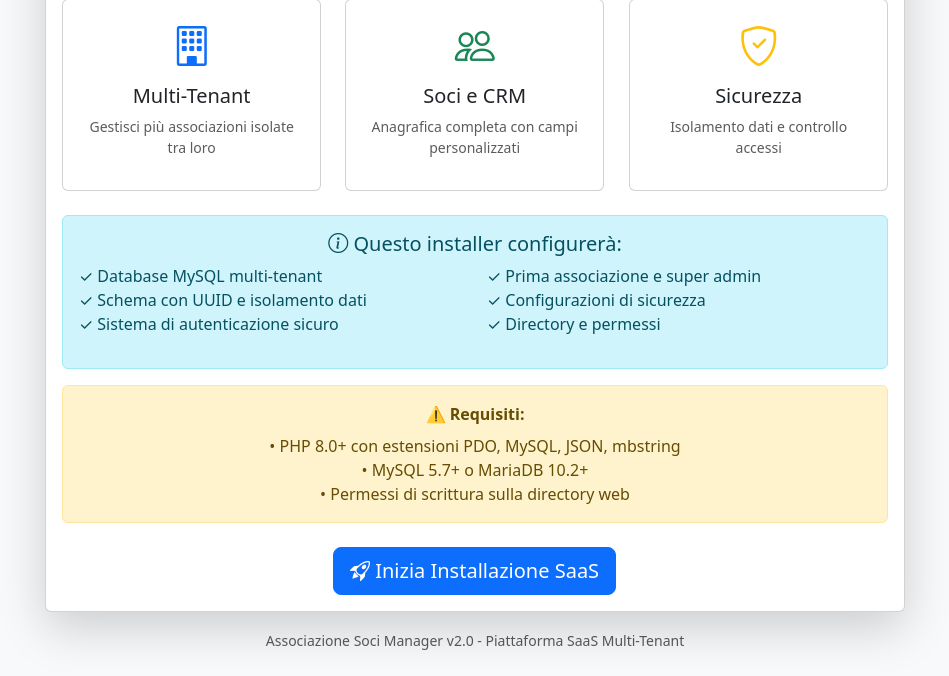
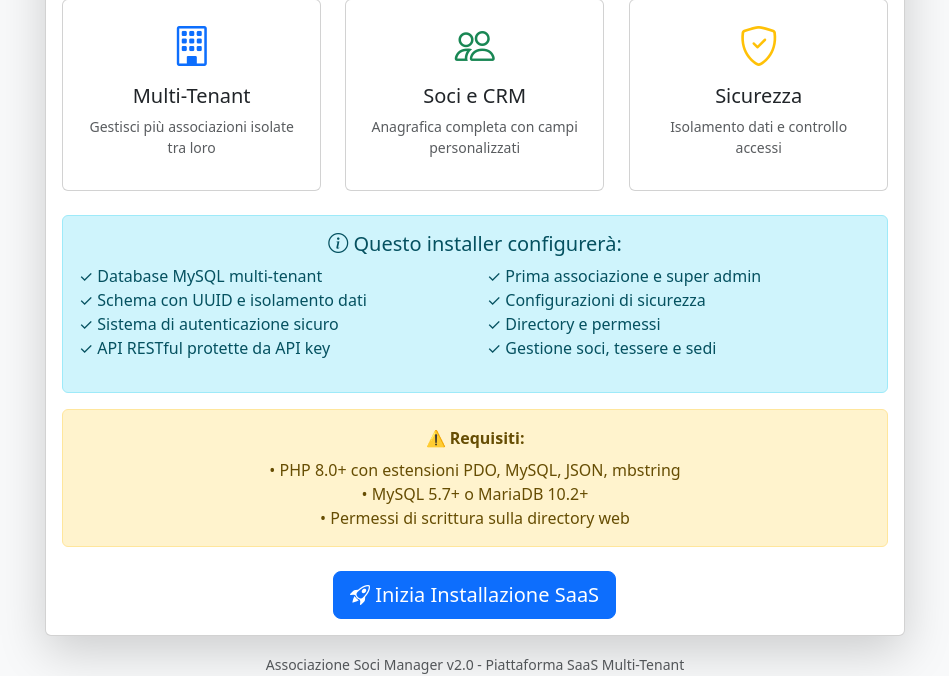
Before and after one commit to fabiodalez-dev/gestione-associazioni, a PHP site: page /install.php in a window 1280 px wide. Shown: the part 428-1104 px from the top of the page, without its empty margins (165-1114 px from the left). Before the commit the page ends 1078 px from the top, so only its background shows below. Run offline with PHP 8.4, Linux system fonts and the light colour scheme; some libraries are stand-ins or nearby versions.

Commit message:
Optimize installer for super admin creation and API keys support
Improvements to the installer:
- Create super admin in 'users' table (primary auth table)
- Create admin also in legacy 'utenti' table for compatibility
- Generate test API key during installation
- Display generated API key in completion page with test command
- Add API information to welcome and completion screens
- Store association ID in session for completion page reference

Features:
- Super admin can now login immediately after installation
- Test API key generated with full permissions (soci, tessere, sedi)
- Clear documentation links in completion page
- Example curl command for testing APIs
- Improved user experience with API key visibility

```diff
--- a/install.php
+++ b/install.php
@@ -338,6 +338,7 @@ class SaaSInstaller {
                             <li>✓ Database MySQL multi-tenant</li>
                             <li>✓ Schema con UUID e isolamento dati</li>
                             <li>✓ Sistema di autenticazione sicuro</li>
+                            <li>✓ API RESTful protette da API key</li>
                         </ul>
                     </div>
                     <div class="col-md-6">
@@ -345,6 +346,7 @@ class SaaSInstaller {
                             <li>✓ Prima associazione e super admin</li>
                             <li>✓ Configurazioni di sicurezza</li>
                             <li>✓ Directory e permessi</li>
+                            <li>✓ Gestione soci, tessere e sedi</li>
                         </ul>
                     </div>
                 </div>
@@ -756,6 +758,7 @@ class SaaSInstaller {
                             <li>✓ Database multi-tenant creato</li>
                             <li>✓ Schema con UUID implementato</li>
                             <li>✓ Isolamento dati configurato</li>
+                            <li>✓ Tabella API keys pronta</li>
                         </ul>
                     </div>
                     <div class="col-md-6">
@@ -763,9 +766,35 @@ class SaaSInstaller {
                             <li>✓ Prima associazione creata</li>
                             <li>✓ Super amministratore configurato</li>
                             <li>✓ Directory e sicurezza impostati</li>
+                            <li>✓ API v1 endpoints disponibili</li>
                         </ul>
                     </div>
                 </div>
+            </div>
+
+            <div class="alert alert-info">
+                <h6><i class="bi bi-key"></i> API RESTful Disponibili:</h6>
+                <p class="mb-2">Il sistema include API protette da API key per integrazioni esterne:</p>
+                <ul class="mb-2">
+                    <li>Gestione soci (dati anagrafici, ricerca)</li>
+                    <li>Verifica tessere attive</li>
+                    <li>Informazioni sedi</li>
+                </ul>
+                <?php if (isset($data['test_api_key'])): ?>
+                    <div class="alert alert-success mb-2">
+                        <strong>🎉 API Key di Test Generata:</strong><br>
+                        <code style="font-size: 0.85em; word-break: break-all;"><?php echo htmlspecialchars($data['test_api_key']); ?></code><br>
+                        <small class="text-muted">Salva questa chiave in un luogo sicuro! Puoi usarla subito per testare le API.</small>
+                    </div>
+                    <p class="mb-2 small">
+                        <strong>Test API:</strong><br>
+                        <code>curl -X GET "<?php echo (isset($_SERVER['HTTPS']) ? 'https' : 'http') . '://' . $_SERVER['HTTP_HOST'] . dirname(dirname($_SERVER['REQUEST_URI'])); ?>/api/v1/soci.php?action=search&q=test" -H "Authorization: Bearer <?php echo htmlspecialchars($data['test_api_key']); ?>"</code>
+                    </p>
+                <?php endif; ?>
+                <p class="mb-0 small">
+                    <strong>Documentazione:</strong> <code>API_SETUP.md</code> e <code>api/v1/README.md</code><br>
+                    <strong>Genera nuove API key:</strong> <code>php api/generate_api_key.php --associazione_id="<?php echo htmlspecialchars($data['assoc_id'] ?? '{ID}'); ?>" --nome="Production API"</code>
+                </p>
             </div>
 
             <div class="alert alert-warning">
@@ -1091,6 +1120,9 @@ class SaaSInstaller {
             $this->log_step('🏢 Creazione prima associazione...');
             $association_id = $this->create_association($pdo, $data);
 
+            // Store association ID for completion page
+            $_SESSION['install_data']['assoc_id'] = $association_id;
+
             // Create super admin user
             $this->log_step('👤 Creazione super amministratore...');
             $this->create_admin_user($pdo, $data, $association_id);
@@ -1219,15 +1251,33 @@ class SaaSInstaller {
     }
 
     private function create_admin_user($pdo, $data, $association_id) {
+        // Create admin in 'users' table (used for authentication system)
+        $nome_completo = $data['admin_nome'] . ' ' . $data['admin_cognome'];
+
+        $stmt_users = $pdo->prepare("
+            INSERT INTO users (
+                username, email, password_hash, role, associazione_id
+            ) VALUES (?, ?, ?, 'super_admin', NULL)
+        ");
+
+        $stmt_users->execute([
+            strtolower(str_replace(' ', '', $data['admin_nome'] . $data['admin_cognome'])), // username
+            $data['admin_email'],
+            $data['admin_password']
+        ]);
+
+        $this->log_step('✅ Super admin creato nella tabella users');
+
+        // Also create admin in legacy 'utenti' table for compatibility
         $admin_id = generateUuid();
 
-        $stmt = $pdo->prepare("
+        $stmt_utenti = $pdo->prepare("
             INSERT INTO utenti (
                 id, associazione_id, nome, cognome, email, password_hash, ruolo, attivo
             ) VALUES (?, ?, ?, ?, ?, ?, 'super_admin', 1)
         ");
 
-        $stmt->execute([
+        $stmt_utenti->execute([
             $admin_id,
             $association_id,
             $data['admin_nome'],
@@ -1235,6 +1285,8 @@ class SaaSInstaller {
             $data['admin_email'],
             $data['admin_password']
         ]);
+
+        $this->log_step('✅ Super admin creato nella tabella utenti (legacy)');
     }
 
     private function create_saas_config_file($data) {
@@ -1348,6 +1400,28 @@ class SaaSInstaller {
         } catch (PDOException $e) {
             // ignore if table missing or insert fails
         }
+
+        // Create default API key for testing (optional)
+        try {
+            $check = $pdo->query("SHOW TABLES LIKE 'api_keys'");
+            if ($check && $check->rowCount() > 0) {
+                $api_key_id = generateUuid();
+                $default_api_key = bin2hex(random_bytes(32)); // Generate secure API key
+                $ins = $pdo->prepare("
+                    INSERT INTO api_keys (
+                        id, associazione_id, nome, api_key, descrizione, attiva, permessi
+                    ) VALUES (?, ?, 'Test API Key', ?, 'API key di test creata durante l\'installazione', 1, ?)
+                ");
+                $permessi = json_encode(['soci' => true, 'tessere' => true, 'sedi' => true]);
+                $ins->execute([$api_key_id, $association_id, $default_api_key, $permessi]);
+
+                // Store API key in session for completion page
+                $_SESSION['install_data']['test_api_key'] = $default_api_key;
+                $this->log_step('🔑 API key di test generata');
+            }
+        } catch (PDOException $e) {
+            // ignore if table missing or insert fails
+        }
     }
 }
 
```
